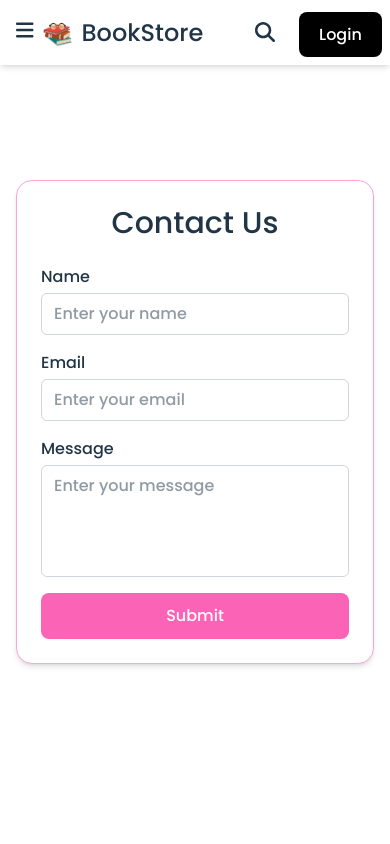
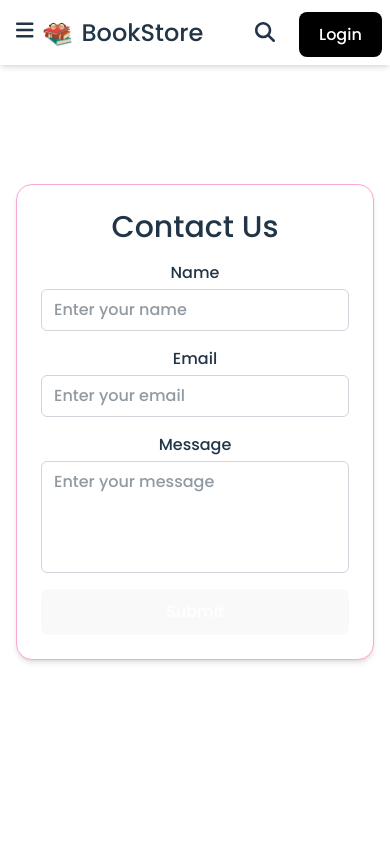
Before and after one commit to Tanu2406/bookstore_v2, a React (Vite) app in the folder Fronted/: page /contact in a window 390 px wide. Shown: the top 844 px of the page. Built offline with nearby package versions, Linux system fonts and the light colour scheme; a web font is replaced by a local one.

Commit message:
change contact and login file

```diff
--- a/Fronted/src/components/Contact.jsx
+++ b/Fronted/src/components/Contact.jsx
@@ -13,15 +13,15 @@ const Contact = () => {
   };
 
   return (
-    <div className="flex justify-center items-center min-h-screen px-4">
+    <div className="flex justify-center items-center h-screen px-4">
       {/* Contact Form Container */}
-      <div className="bg-white p-6 md:p-10 border border-pink-300 rounded-2xl shadow-md w-full max-w-xl lg:max-w-3xl">
-        <h2 className="text-3xl font-bold text-center mb-6">Contact Us</h2>
+      <div className="bg-white p-6 md:p-10 border border-pink-300 rounded-2xl shadow-md w-full max-w-3xl">
+        <h2 className="text-3xl font-bold text-center mb-4">Contact Us</h2>
 
         {/* Form */}
-        <form onSubmit={handleSubmit(onSubmit)} className="flex flex-col gap-4">
+        <form onSubmit={handleSubmit(onSubmit)} className="space-y-4">
           {/* Name Input */}
-          <div className="flex flex-col text-left w-full">
+          <div className="flex flex-col">
             <label htmlFor="name" className="mb-1 font-medium">Name</label>
             <input
               id="name"
@@ -30,11 +30,11 @@ const Contact = () => {
               className="px-3 py-2 border border-gray-300 rounded-md outline-none w-full"
               {...register("name", { required: "Please enter your name." })}
             />
-            {errors.name && <p className="text-red-500 text-sm mt-1">{errors.name.message}</p>}
+            {errors.name && <p className="text-red-500 text-sm">{errors.name.message}</p>}
           </div>
 
           {/* Email Input */}
-          <div className="flex flex-col text-left w-full">
+          <div className="flex flex-col">
             <label htmlFor="email" className="mb-1 font-medium">Email</label>
             <input
               id="email"
@@ -43,11 +43,11 @@ const Contact = () => {
               className="px-3 py-2 border border-gray-300 rounded-md outline-none w-full"
               {...register("email", { required: "Please enter your email." })}
             />
-            {errors.email && <p className="text-red-500 text-sm mt-1">{errors.email.message}</p>}
+            {errors.email && <p className="text-red-500 text-sm">{errors.email.message}</p>}
           </div>
 
           {/* Message Textarea */}
-          <div className="flex flex-col text-left w-full">
+          <div className="flex flex-col">
             <label htmlFor="message" className="mb-1 font-medium">Message</label>
             <textarea
               id="message"
@@ -55,11 +55,11 @@ const Contact = () => {
               className="px-3 py-2 border border-gray-300 rounded-md outline-none w-full h-28 resize-none"
               {...register("message", { required: "Please enter your message." })}
             />
-            {errors.message && <p className="text-red-500 text-sm mt-1">{errors.message.message}</p>}
+            {errors.message && <p className="text-red-500 text-sm">{errors.message.message}</p>}
           </div>
 
           {/* Submit Button */}
-          <button type="submit" className="w-full !bg-pink-400 text-white py-2 rounded-lg hover:bg-pink-300 transition">
+          <button type="submit" className="w-full bg-pink-500 text-white py-2 rounded-lg hover:bg-pink-400 transition">
             Submit
           </button>
         </form>
--- a/Fronted/src/components/Login.jsx
+++ b/Fronted/src/components/Login.jsx
@@ -55,7 +55,7 @@ const Login = ({ visible, onClose }) => {
   if (!visible) return null;
 
   return (
-    <div className="fixed inset-0 flex justify-center items-center  bg-opacity-1 z-50">
+    <div className="fixed inset-0 flex justify-center items-center  bg-opacity-50 z-50">
       <div className="m-4 w-full max-w-md bg-white p-6 border border-pink-400 rounded-2xl shadow-lg overflow-auto">
         <form onSubmit={handleSubmit(onSubmit)}>
           {/* Title & Close Button */}
```
